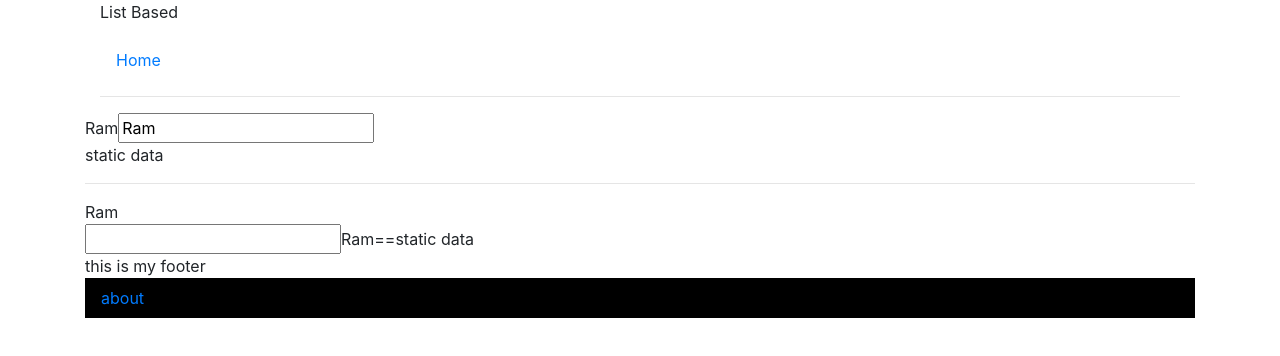
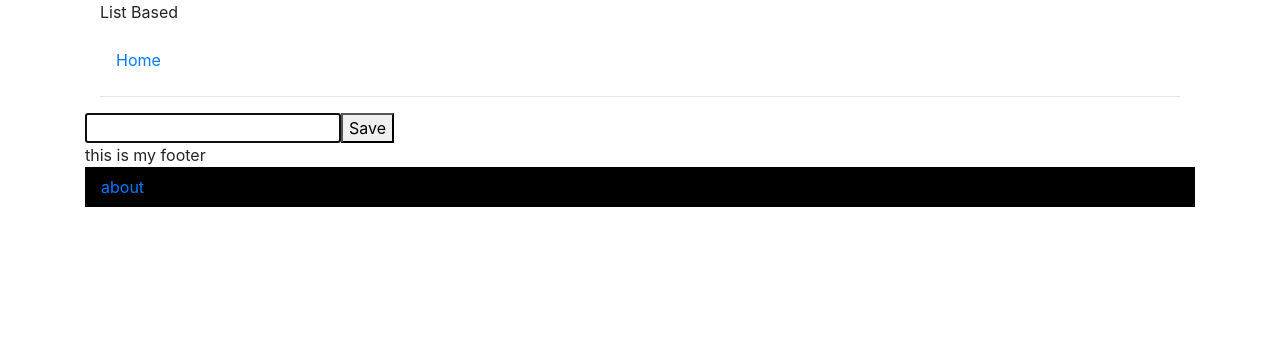
Before and after one commit to f2expert/ReactTraining, a React (Create React App) app: page / in a window 1280 px wide. Shown: the top 356 px of the page. Built offline with nearby package versions, Linux system fonts and the light colour scheme.

Commit message:
implemented ref

```diff
--- a/src/App.js
+++ b/src/App.js
@@ -5,6 +5,7 @@ import { Container, Row, Col } from 'reactstrap';
 import LoginComponent from './components/login.component';
 
 import './App.css';
+import RefComponent from './components/ref.component';
 
 function App() {
   const navLists = [{title:'dfdsfdfdsfd', links:'adfsfdfdsfds'}];
@@ -14,7 +15,9 @@ function App() {
       <Row>
         <Col>
           <Header />
-          <LoginComponent />
+          {/*<LoginComponent />*/}
+          <RefComponent />
+
           <Footer />
         </Col>
       </Row>
--- a/src/components/navbar/nav.component.js
+++ b/src/components/navbar/nav.component.js
@@ -4,7 +4,7 @@ import './nav.css'
 function NavComponent({navList, cssClassName}) {
 
     const renderNavList = () => {
-        return navList.map(item => <NavItem><NavLink href={item.links}>{item.title}</NavLink></NavItem>)
+        return navList.map((item, i) => <NavItem key={i}><NavLink href={item.links}>{item.title}</NavLink></NavItem>)
     }
 
     return (
--- /dev/null
+++ b/src/components/ref.component.js
@@ -0,0 +1,21 @@
+import React, { useRef, useEffect } from 'react'
+
+function RefComponent() {
+    const userRef = useRef();
+    const getData = () => {
+        console.log(userRef.current.value);
+    }
+
+    useEffect(() => {
+        userRef.current.focus();
+    }, []);
+
+    return (
+        <div id="dfsf">
+            <input ref={userRef} type="text" />
+            <button onClick={() => getData()}>Save</button>
+        </div>
+    )
+}
+
+export default RefComponent
```
